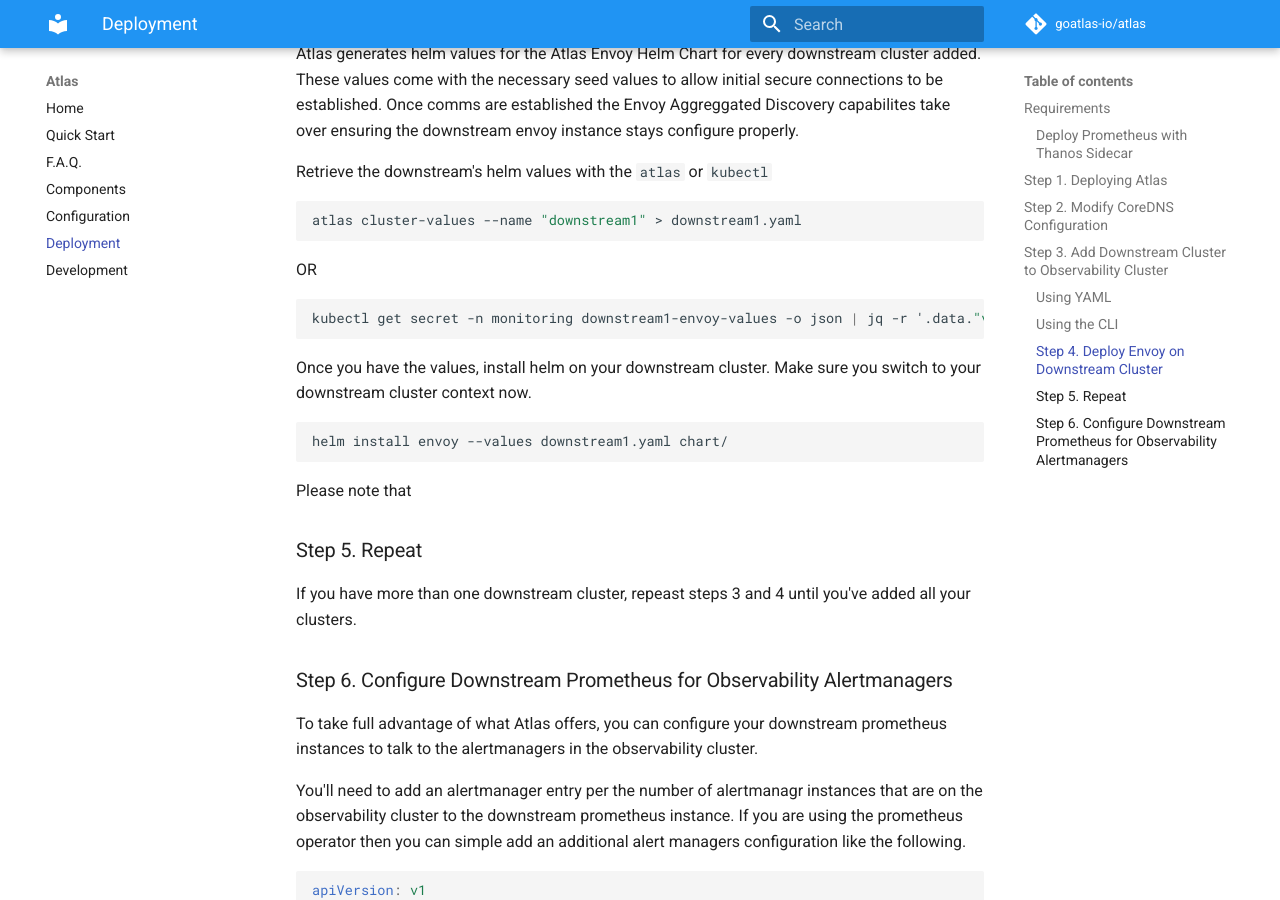
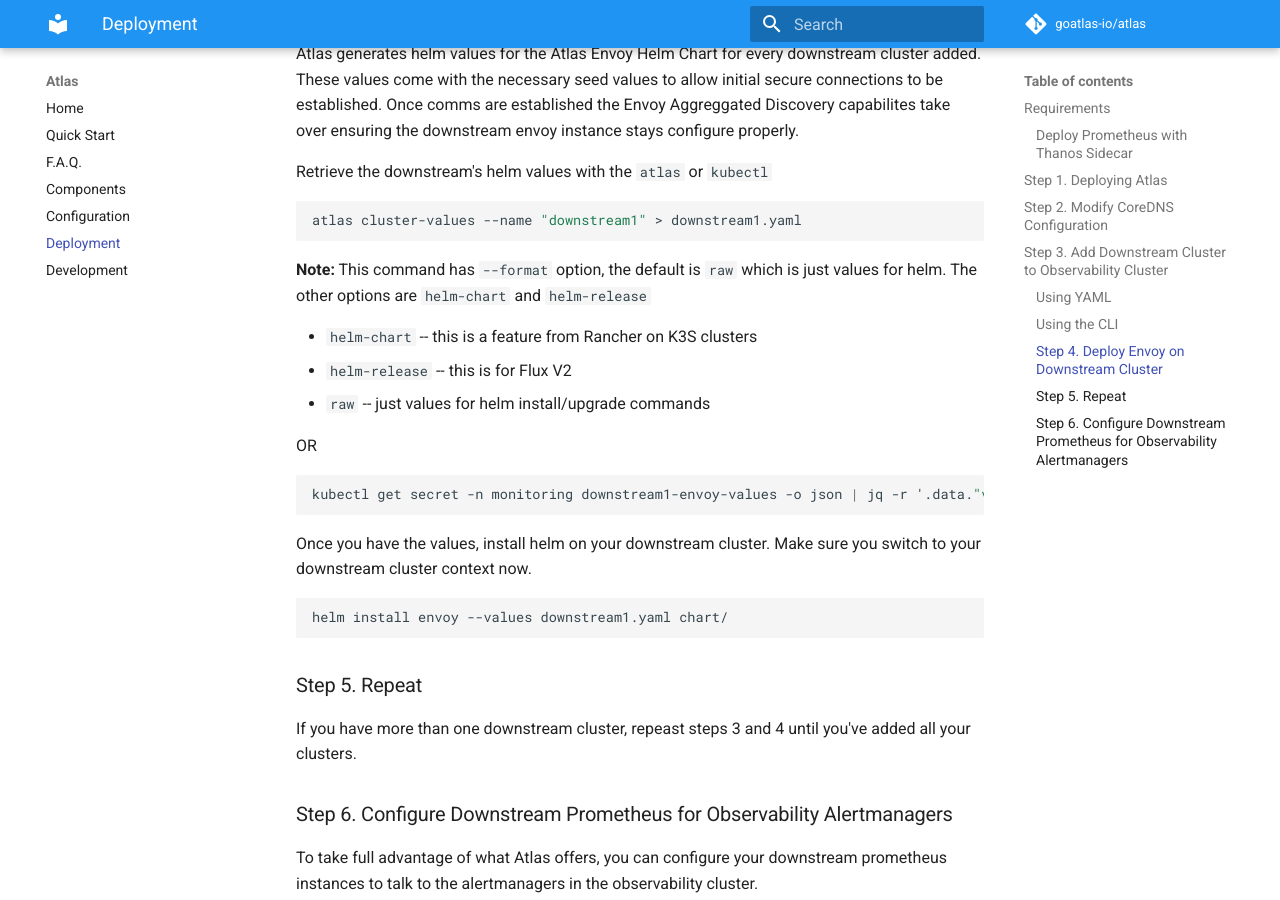
Before and after one commit to goatlas-io/atlas, an MkDocs documentation site: the page built from docs/deployment.md, in a window 1280 px wide and 900 px high, scrolled down 3427 px. Built offline with MkDocs 1.6.1 and Material for MkDocs 9.7.7, drawn with Linux system fonts in a browser that asks for light colours; comment, search, counter and statistics services are not loaded.

Commit message:
documentation update

````diff
--- a/docs/deployment.md
+++ b/docs/deployment.md
@@ -140,6 +140,12 @@ Retrieve the downstream's helm values with the `atlas` or `kubectl`
 atlas cluster-values --name "downstream1" > downstream1.yaml
 ```
 
+**Note:** This command has `--format` option, the default is `raw` which is just values for helm. The other options are `helm-chart` and `helm-release`
+
+- `helm-chart` -- this is a feature from Rancher on K3S clusters
+- `helm-release` -- this is for Flux V2
+- `raw` -- just values for helm install/upgrade commands
+
 OR
 
 ```bash
@@ -151,8 +157,6 @@ Once you have the values, install helm on your downstream cluster. Make sure you
 ```bash
 helm install envoy --values downstream1.yaml chart/
 ```
-
-Please note that
 
 ### Step 5. Repeat
 
````
Also changed, not shown: 1 other file.
